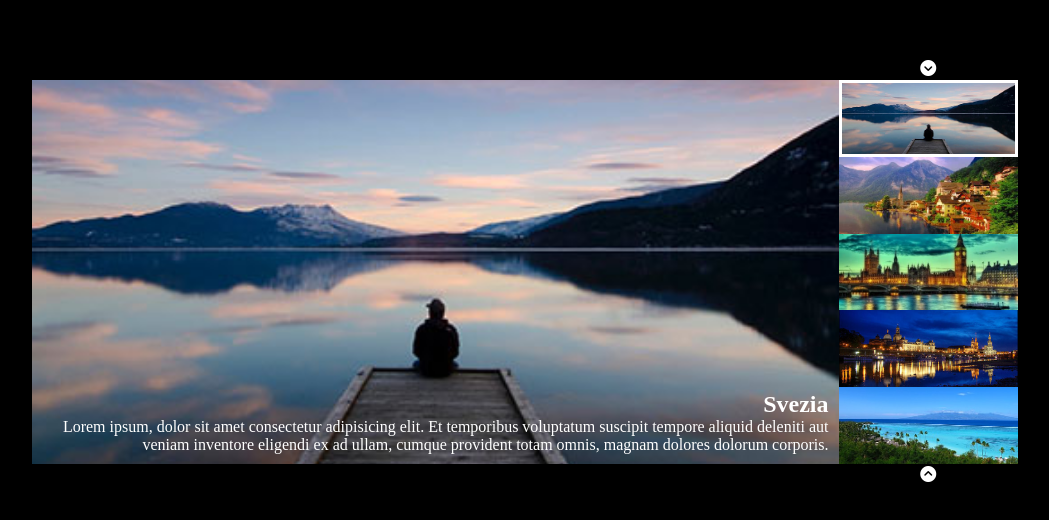
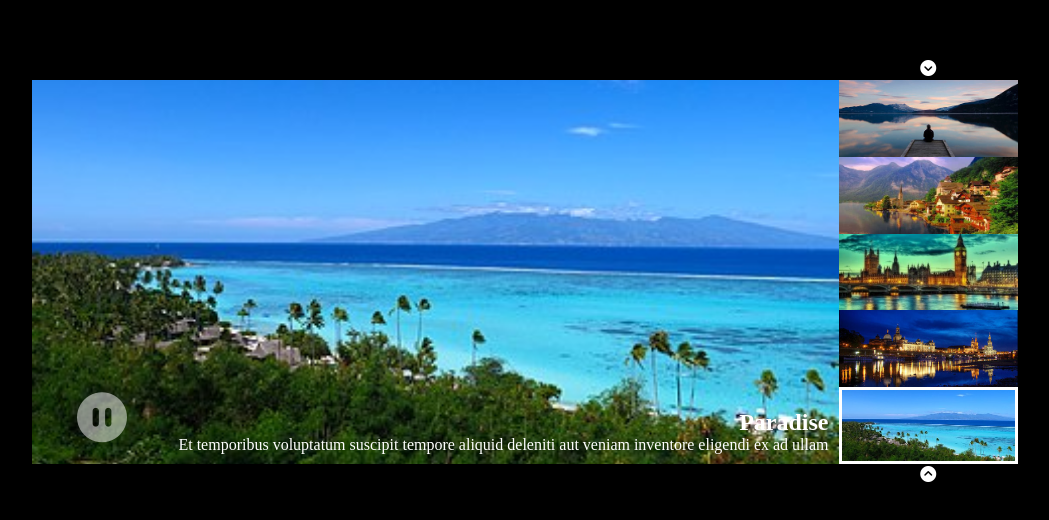
Before and after one commit to Elisachiriaco/js-array-objects-carousel, a plain HTML site: page index.html in a window 1280 px wide. Shown: the part 128-648 px from the top of the page, without its empty margins (115-1164 px from the left). Drawn offline with Linux system fonts and the light colour scheme.

Commit message:
aggiunta bottone stop e timing function

```diff
--- a/css/style.css
+++ b/css/style.css
@@ -75,3 +75,20 @@
 .prev {
   bottom: -20px;
 }
+
+.mybtn i{
+  position: absolute;
+  z-index: 10;
+  top: 65%;
+  left: 15%;
+  font-size: 50px;
+  color:rgba(255,255,255,0.5);
+  cursor: pointer;
+  transition: all 1s;
+}
+
+.mybtn i:hover{
+  color: white;
+  transform: scale(1.1, 1.1);
+  opacity: .9;
+}
--- a/index.html
+++ b/index.html
@@ -24,6 +24,9 @@
   <body>
     <div class="main-container">
       <div id="slider">
+        <div class="mybtn">
+          <i class="fa-solid fa-circle-pause"></i>
+        </div>
         <div class="items-container"></div>
         <div class="thumbs-container">
           <div class="next">
--- a/js/script.js
+++ b/js/script.js
@@ -82,6 +82,8 @@ thumbsContainer.innerHTML += thumbTemplate;
 //metto nelle variabili next e prev i due pulsanti
 const next = document.querySelector(" .fa-circle-chevron-down");
 const prev = document.querySelector(" .fa-circle-chevron-up");
+const stop = document.querySelector(".fa-circle-pause");
+
 //console.log(next, prev);
 function slideDown() {
   //prendere immagine con currentIndexActive e togliere classe active
@@ -119,3 +121,9 @@ function slideUp() {
 
 next.addEventListener("click", slideDown);
 prev.addEventListener("click", slideUp);
+
+const clock = setInterval(slideUp, 3000);
+stop.addEventListener("click", stopSlider);
+function stopSlider(){
+  clearInterval(clock);
+};
```
